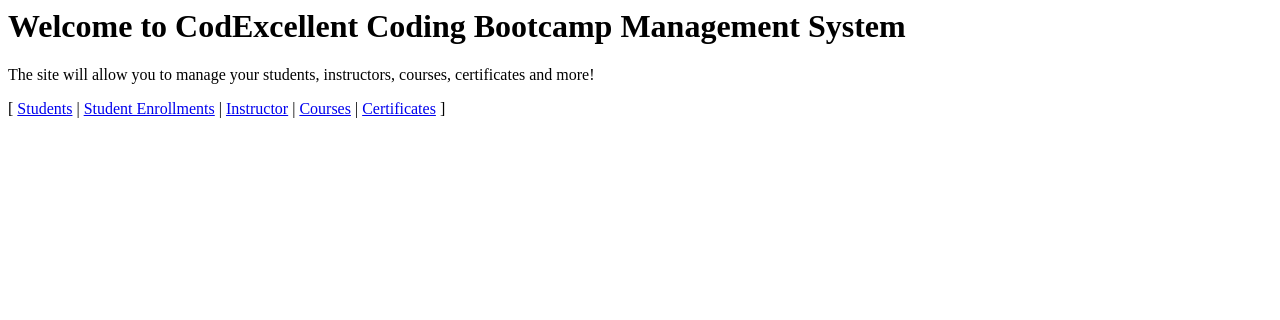
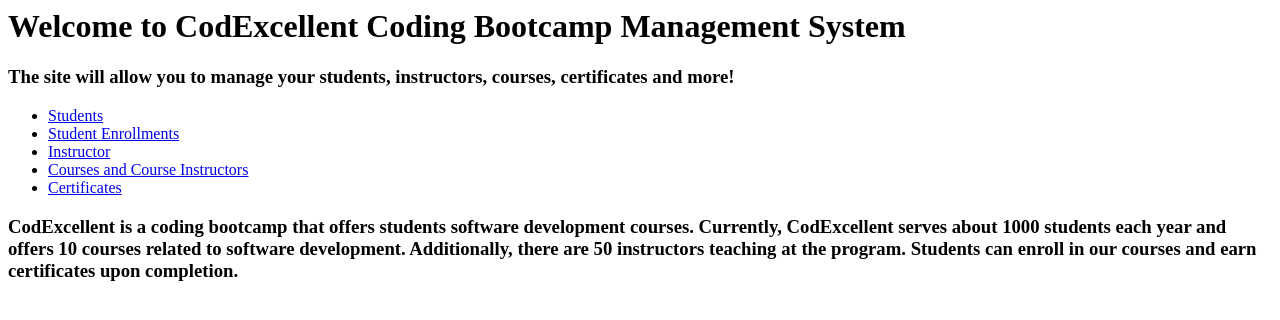
Before and after one commit to angieyeh/CodExcellent, a Flask app: page / in a window 1280 px wide. Shown: the top 320 px of the page. Run offline with Flask 2, Linux system fonts and the light colour scheme.

Commit message:
added course_instructors into courses page

```diff
--- a/app.py
+++ b/app.py
@@ -34,7 +34,7 @@ def instructors():
 
 @app.route('/courses')
 def courses():
-    return render_template("courses.j2")
+    return render_template("courses.j2", courses=sample_courses)
 
 
 @app.route('/course_instructor')
@@ -112,6 +112,34 @@ sample_instructors = [
         "pronoun": None
     }]
 
+
+sample_courses = [
+    {
+        "course_id": 1,
+        "course_name": "Intro to Programming",
+        "level": "beginner",
+        "start_date": "2022-01-09",
+        "end_date": "2022-10-17",
+        "status": 1
+    },
+{
+        "course_id": 2,
+        "course_name": "Intro to Programming",
+        "level": "beginner",
+        "start_date": "2020-01-09",
+        "end_date": "2020-03-17",
+        "status": 0
+    },
+{
+        "course_id": 3,
+        "course_name": "Database Design",
+        "level": "intermediate",
+        "start_date": "2022-05-09",
+        "end_date": "2023-07-17",
+        "status": 1
+    },
+]
+
 # Listener
 if __name__ == "__main__":
     port = int(os.environ.get('PORT', 8888))
--- a/templates/main.j2
+++ b/templates/main.j2
@@ -4,7 +4,18 @@
 <html>
 <body>
     <h1>Welcome to CodExcellent Coding Bootcamp Management System</h1>
-    <p>The site will allow you to manage your students, instructors, courses, certificates and more!</p>
-    [ <a href="students">Students</a> | <a href="student_enrollments">Student Enrollments</a> | <a href="instructors">Instructor</a> | <a href="courses">Courses</a> | <a href="certificates">Certificates</a> ]
+    <h3>The site will allow you to manage your students, instructors, courses, certificates and more!</h3>
+    <ul>
+        <li><a href="students">Students</a></li>
+        <li><a href="student_enrollments">Student Enrollments</a></li>
+        <li><a href="instructors">Instructor</a></li>
+        <li><a href="courses">Courses and Course Instructors</a</li>
+        <li><a href="certificates">Certificates</a></li>
+    </ul>
+
+    <h3>CodExcellent is a coding bootcamp that offers students software development
+        courses. Currently, CodExcellent serves about 1000 students each year and offers 10 courses related to software
+        development. Additionally, there are 50 instructors teaching at the program. Students can enroll in our courses
+        and earn certificates upon completion.</h3>
 </body>
 </html>
```
Also changed, not shown: templates/courses.j2 (+52 -0 lines).
